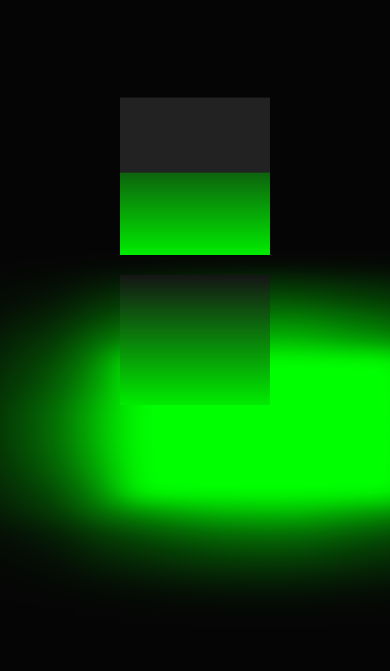
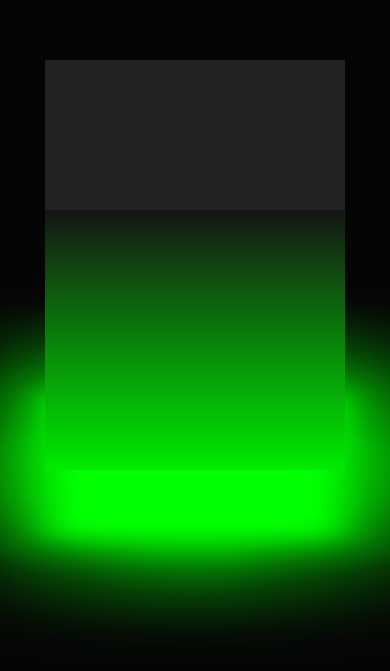
Before and after one commit to davuthgpt/cube-animation, a plain HTML site: page index.html in a window 390 px wide. Shown: the part 157-828 px from the top of the page. Drawn offline with Linux system fonts and the light colour scheme.

Commit message:
Update style.css

```diff
--- a/style.css
+++ b/style.css
@@ -25,13 +25,30 @@ body {
   box-sizing: border-box;
   }
   .cube {
-    position: relative;
-    width: 150px;
-    height: 150px;
-    transform-style: preserve-3d;
-    transform: rotateX(-30deg);
-    animation: animate 4s linear infinite;
+  position: relative;
+  width: 300px;
+  height: 300px;
+  transform-style: preserve-3d;
+  transform: rotateX(-30deg);
+  animation: animate 4s linear infinite;
   }
+  .cube div {
+  position: absolute;
+  top: 0;
+  left: 0;
+  width: 100%;
+  height: 100%;
+  transform-style: preserve-3d;
+}
+.cube div span {
+  position: absolute;
+  top: 0;
+  left: 0;
+  width: 100%;
+  height: 100%;
+  background: linear-gradient(#151515, #00ec00);
+  transform: rotateY(calc(90deg * var(--i))) translateZ(150px);
+}
 }
 
 @keyframes animate {
```
